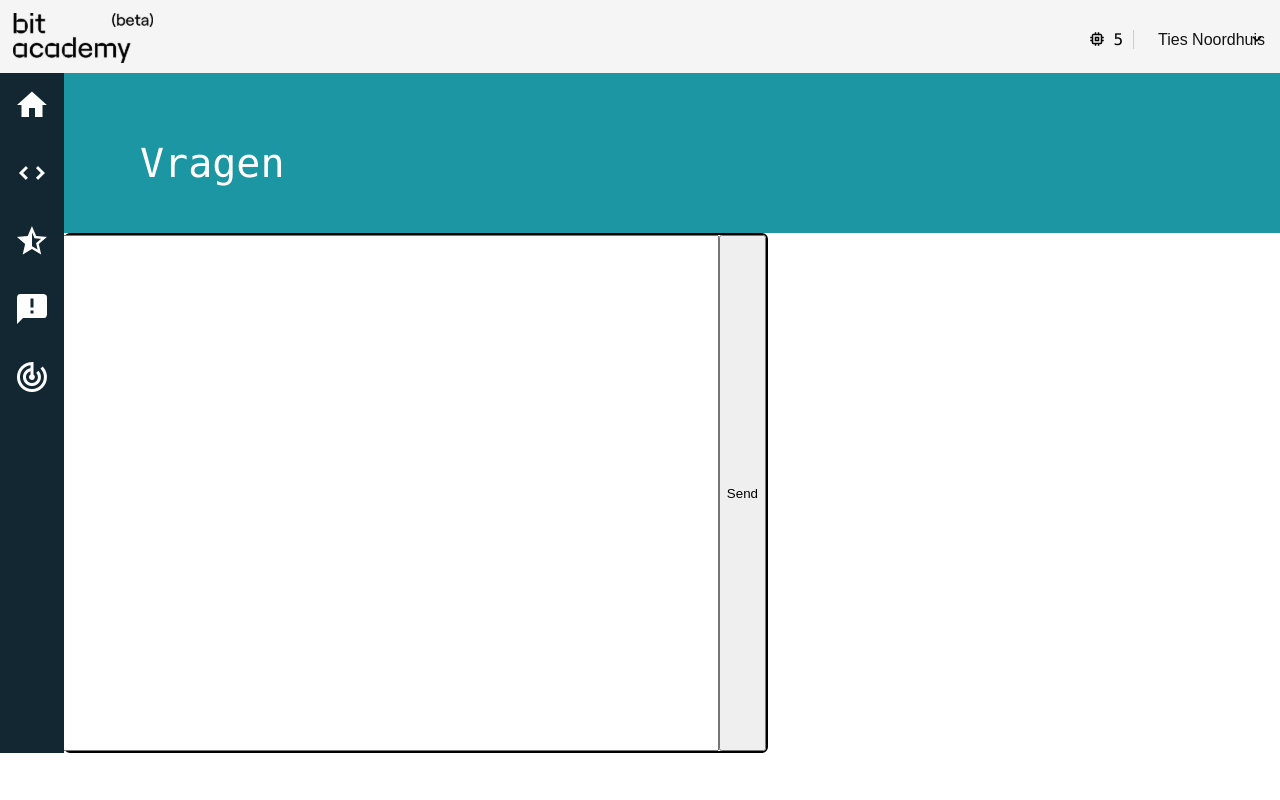
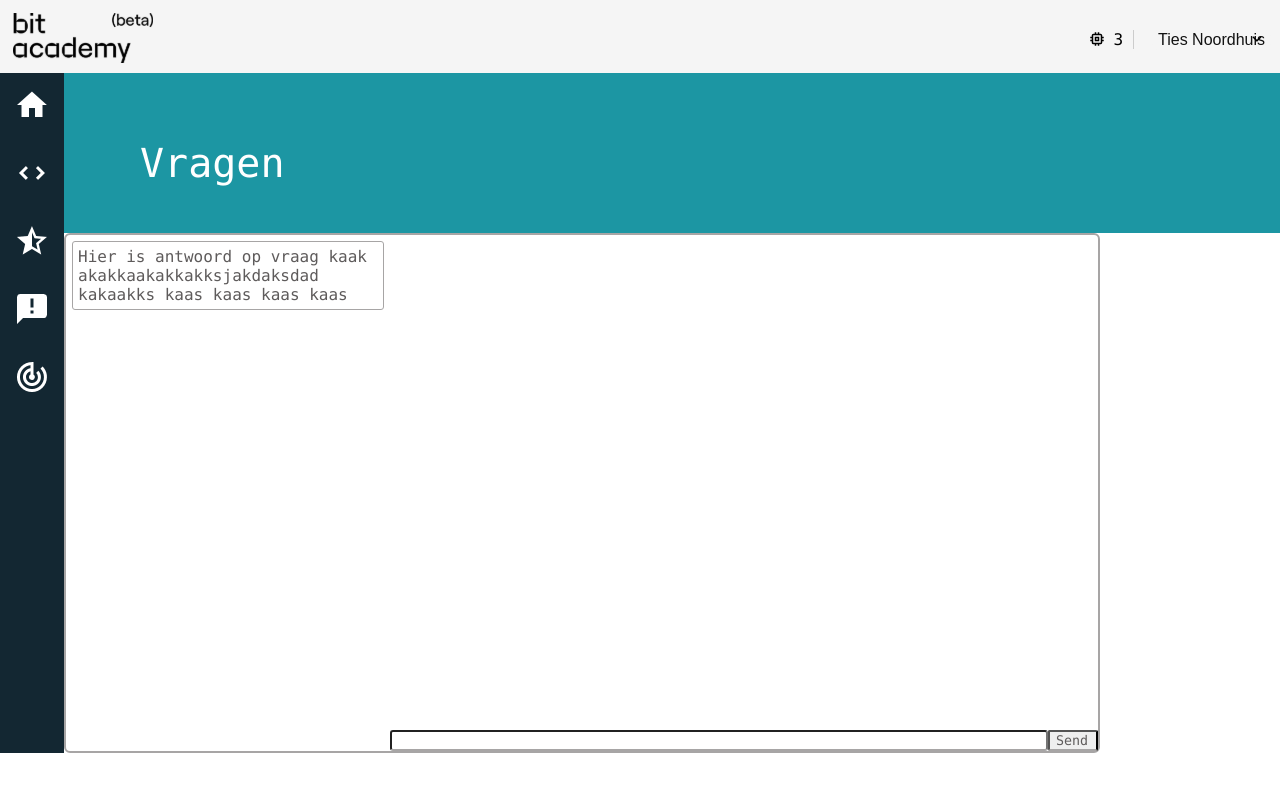
Before and after one commit to LyxurD4/scrollDoorPresentatie, a PHP site: page / in a window 1280 px wide. Run offline with PHP 8.4, Linux system fonts and the light colour scheme.

Commit message:
Add files via upload

```diff
--- a/index.html
+++ b/index.html
@@ -3,7 +3,7 @@
 <head>
     <meta charset="UTF-8">
     <link rel="stylesheet" href="style.css">
-    <title>jarvis</title>
+    <title>vragen</title>
 </head>
 <body>
 <div>
@@ -12,10 +12,12 @@
 
             <img src="image/bitlogo.png" alt="bit logo">
             <img id="credit" src="image/credit.png" alt="credit">
-            <p id="amount">5</p>
+            <p id="amount">3</p>
 
             <div class="dropdown">
-                <button id="dropbtn">Ties Noordhuis</button>
+                <button id="dropbtn">Ties Noordhuis
+
+                </button>
                 <div class="dropdown-content">
                     <a href="#">Instellingen
                         <img id="icon" src="image/settings.png" alt="settings">
@@ -47,19 +49,13 @@
             <p id="head">Vragen</p>
         </nav>
     </div>
+
     <div class="form">
-      <input type="text" id="Question" name="question" maxlength="255" size="100">
-      <button type="submit">Send</button>
+        <p class="tryOut">Hier is antwoord op vraag kaak akakkaakakkakksjakdaksdad kakaakks kaas kaas kaas kaas</p>
+        <input type="text" name="Question" class="question" maxlength="255">
+        <button id="sumbit" type="submit">Send</button>
 
-
-
-
-
-
-
-
-
-</div>
+    </div>
 
 </div>
 </body>
--- a/style.css
+++ b/style.css
@@ -97,26 +97,45 @@ body{
 
 /*question form*/
 .form{
+    display: flex;
     margin-left: 64px;
-    display: flex;
-    border: 2px solid black;
+    border: 2px solid rgb(167, 165, 165);
     border-radius: 6px;
-    height: auto;
     height: 516px;
-    justify-content: flex-end;
-    width: 700px;
+    width: fit-content;
+    color: rgb(94, 91, 91);
+    font-family: IBM Plex Mono,Menlo,DejaVu Sans Mono,Bitstream Vera Sans Mono,Courier,"monospace";
 }
 .question{
-    margin-top: auto;
-    height: 20px;
-    width: 500px;
+    display: flex;
+    align-self: flex-end;
+    height: fit-content;
+    width: 650px;
     border-radius: 3px;
-    border-bottom: black 2px solid;
+    border-bottom: rgb(167, 165, 165) 2px solid;
+    font-family: IBM Plex Mono,Menlo,DejaVu Sans Mono,Bitstream Vera Sans Mono,Courier,"monospace";
+    color: rgb(94, 91, 91);
 }
 #sumbit{
-    border-bottom: black 2px solid;
+    display: flex;
+    font-family: IBM Plex Mono,Menlo,DejaVu Sans Mono,Bitstream Vera Sans Mono,Courier,"monospace";
+    border-bottom: rgb(167, 165, 165) 2px solid;
     border-radius: 2px;
-    margin-top: auto;
-    height: 26px;
+    align-self: flex-end;
+    height: fit-content;
     width: 50px;
+    color: rgb(94, 91, 91);
 }
+.tryOut{
+    display: flex;
+    align-self: flex-start;
+    width:300px;
+    flex-wrap: wrap;
+    height: auto;
+    margin:  6px;
+    padding: 5px;
+    border: 1px rgb(167, 165, 165) solid;
+    border-radius: 3px;
+    justify-content: space-around;
+
+}
```
